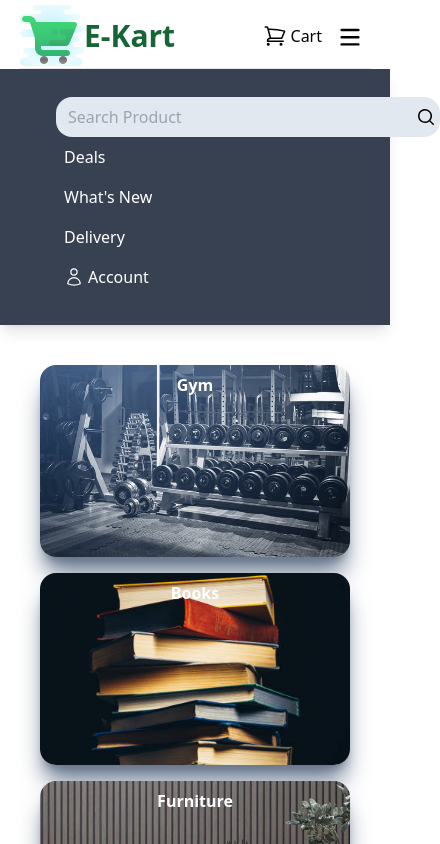
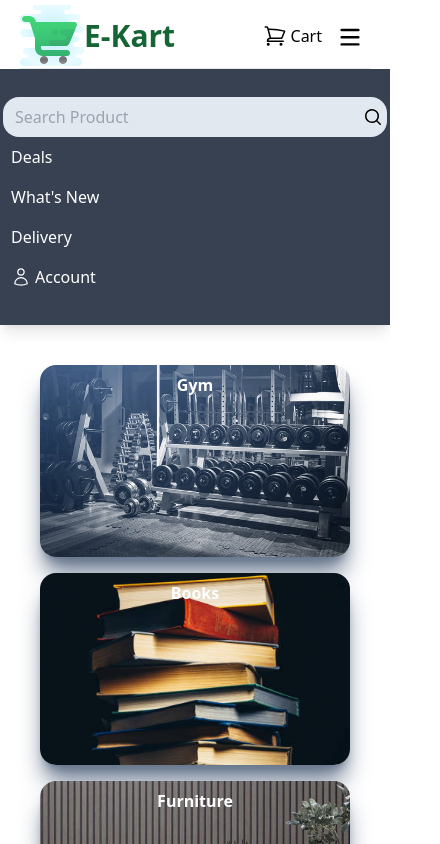
Before and after one commit to TheSh4h/E-COMMERCE-ReactJS, a React (Create React App) app: page / in a window 390 px wide. Both pictures are taken after a click on the element 350 px from the left and 36 px from the top of the page. Shown: the top 844 px of the page, 440 px wide, since content can reach past the window. Built offline with nearby package versions, Linux system fonts and the light colour scheme; data requests are answered from the project's data file; the HTML template or start-up script is replaced by a standard one.

Commit message:
centered the dropdown menu

```diff
--- a/src/Navbar/Navbar.jsx
+++ b/src/Navbar/Navbar.jsx
@@ -80,7 +80,7 @@ const Navbar = () => {
             </div>
             {showMenu && (
             <div className="lg:hidden top-0 right-0 bg-gray-700 text-white py-2 px-4 shadow-lg
-            flex-col">
+            flex items-center justify-center">
               <div className='m-10 mt-5 mb-5'>
                 {/* Dropdown menu items */}
                 <NavbarCenter/>
```
